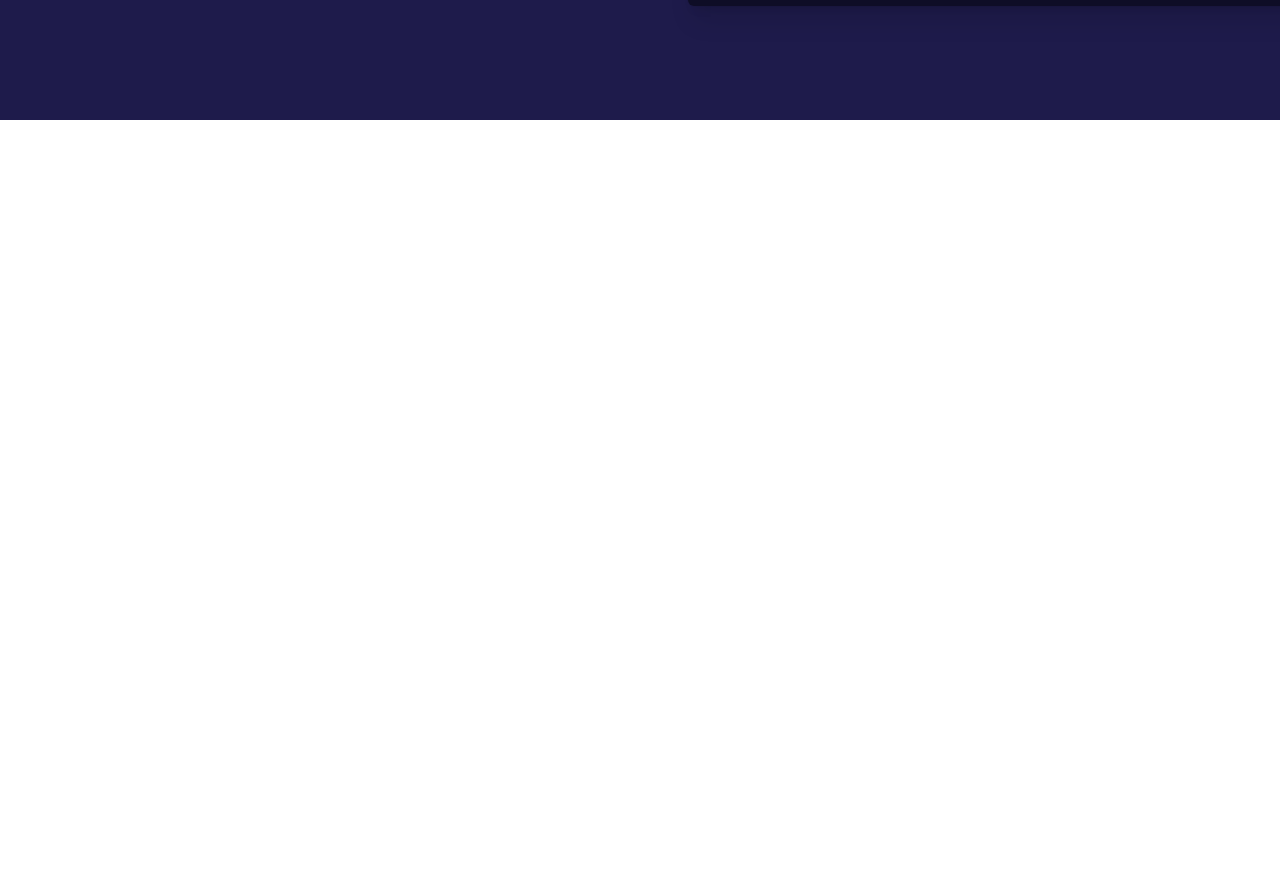
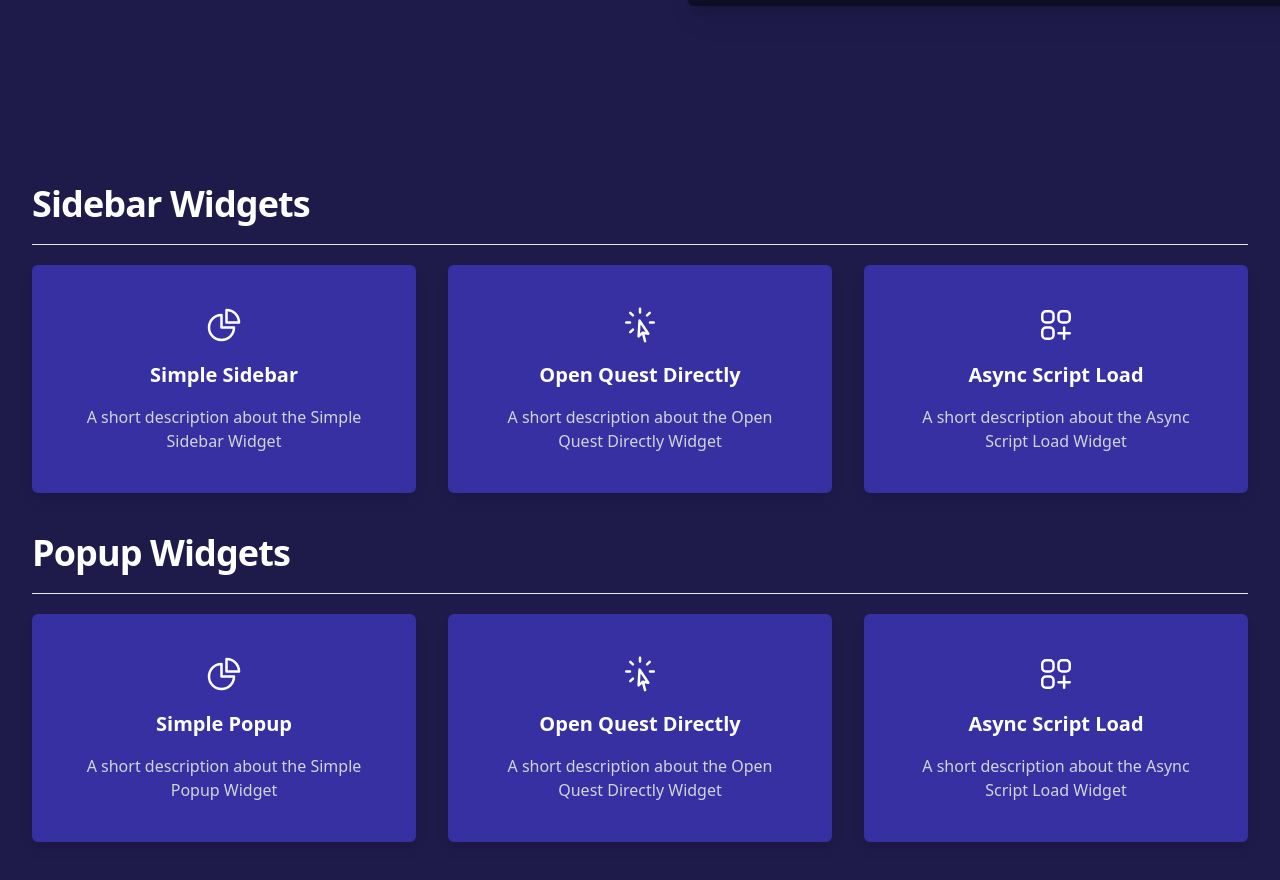
Before and after one commit to rmagon/airlyft-widget-demo, a Nuxt app: page / in a window 1280 px wide. Shown: the part 680-1560 px from the top of the page. Before the commit the page ends 800 px from the top, so only its background shows below. Built offline with nearby package versions, Linux system fonts and the light colour scheme.

Commit message:
Add Cards to Home Screen

```diff
--- /dev/null
+++ b/components/Cards.vue
@@ -0,0 +1,123 @@
+<template>
+    <div class="bg-indigo-950 py-12 sm:py-16 mx-auto">
+        <div class="px-6 lg:px-8">
+            <div class="mx-auto max-w-2xl lg:mx-0">
+                <h2 class="text-3xl font-bold tracking-tight text-white
+                 sm:text-4xl">Sidebar Widgets</h2>
+            </div>
+            <div
+                class="mx-auto mt-5 grid max-w-2xl grid-cols-1 gap-x-8 gap-y-8 border-t border-gray-200 pt-5 sm:pt-5 lg:mx-0 lg:max-w-none lg:grid-cols-3">
+                <article v-for="sidebar in sidebar" :key="sidebar.name"
+                    class="flex max-w-xl flex-col items-start justify-between bg-indigo-800 hover:bg-indigo-700 p-10 rounded-md text-center text-white shadow-lg">
+                    <NuxtLink :to="sidebar.href">
+                        <div class="flex justify-center items-center flex-col space-y-4">
+                            <div class="w-10 ">
+                                <component :is="sidebar.icon" />
+                            </div>
+                            <span class="text-xl font-semibold dark:text-light">
+                                {{ sidebar.name }}
+                            </span>
+                            <div class="text-gray-300">
+                                {{ sidebar.description }}
+                            </div>
+                        </div>
+                    </NuxtLink>
+                </article>
+            </div>
+        </div>
+
+        <div class="px-6 lg:px-8 mt-10">
+            <div class="mx-auto max-w-2xl lg:mx-0">
+                <h2 class="text-3xl font-bold tracking-tight text-white
+                 sm:text-4xl">Popup Widgets</h2>
+            </div>
+            <div
+                class="mx-auto mt-5 grid max-w-2xl grid-cols-1 gap-x-8 gap-y-8 border-t border-gray-200 pt-5 sm:pt-5 lg:mx-0 lg:max-w-none lg:grid-cols-3">
+                <article v-for="popup in popup" :key="popup.name"
+                    class="flex max-w-xl flex-col items-start justify-between bg-indigo-800 hover:bg-indigo-700 p-10 rounded-md text-center text-white shadow-lg">
+                    <NuxtLink :to="popup.href">
+                        <div class="flex justify-center items-center flex-col space-y-4">
+                            <div class="w-10 ">
+                                <component :is="popup.icon" />
+                            </div>
+                            <span class="text-xl font-semibold dark:text-light">
+                                {{ popup.name }}
+                            </span>
+                            <div class="text-gray-300">
+                                {{ popup.description }}
+                            </div>
+                        </div>
+                    </NuxtLink>
+                </article>
+            </div>
+        </div>
+    </div>
+</template>
+
+<script setup>
+import {
+  ChartPieIcon,
+  CursorArrowRaysIcon,
+  SquaresPlusIcon,
+} from '@heroicons/vue/24/outline'
+
+const sidebar = [
+    {
+        name: 'Simple Sidebar',
+        icon: ChartPieIcon,
+        href: '/sidebar/simple',
+        description:
+            'A short description about the Simple Sidebar Widget',
+    },
+    {
+        name: 'Open Quest Directly',
+        icon: CursorArrowRaysIcon,
+        href: '/sidebar/open-quest-directly',
+        description:
+            'A short description about the Open Quest Directly Widget',
+    },
+    {
+        name: 'Async Script Load',
+        icon: SquaresPlusIcon,
+        href: '/sidebar/async-script-load',
+        description:
+            'A short description about the Async Script Load Widget',
+    },
+    // {
+    //     name: 'Hide XP and cFuel',
+    //     href: '/sidebar/hide-xp-cfuel',
+    //     description:
+    //         'A short description about the Hide XP and cFuel Widget',
+    // },
+]
+
+const popup = [
+    {
+        name: 'Simple Popup',
+        icon: ChartPieIcon,
+        href: '/popup/simple',
+        description:
+            'A short description about the Simple Popup Widget',
+    },
+    {
+        name: 'Open Quest Directly',
+        icon: CursorArrowRaysIcon,
+        href: '/popup/open-quest-directly',
+        description:
+            'A short description about the Open Quest Directly Widget',
+    },
+    {
+        name: 'Async Script Load',
+        icon: SquaresPlusIcon,
+        href: '/popup/async-script-load',
+        description:
+            'A short description about the Async Script Load Widget',
+    },
+    // {
+    //     name: 'Hide XP and cFuel',
+    //     href: '/popup/hide-xp-cfuel',
+    //     description:
+    //         'A short description about the Hide XP and cFuel Widget',
+    // },
+]
+</script>
--- a/components/Navbar.vue
+++ b/components/Navbar.vue
@@ -1,5 +1,5 @@
 <template>
-  <header class="bg-inherit z-10 fixed text-white backdrop-blur">
+  <header class="bg-inherit z-10 fixed text-white backdrop-blur-sm">
     <nav class="mx-auto w-dvw flex items-center justify-between p-6 lg:px-8" aria-label="Global">
       <div class="flex lg:flex-1">
         <NuxtLink to="/" class="-m-1.5 p-1.5">
--- a/pages/index.vue
+++ b/pages/index.vue
@@ -48,6 +48,7 @@
       </div>
     </div>
   </div>
+  <Cards />
 </template>
 
 <script>
```
